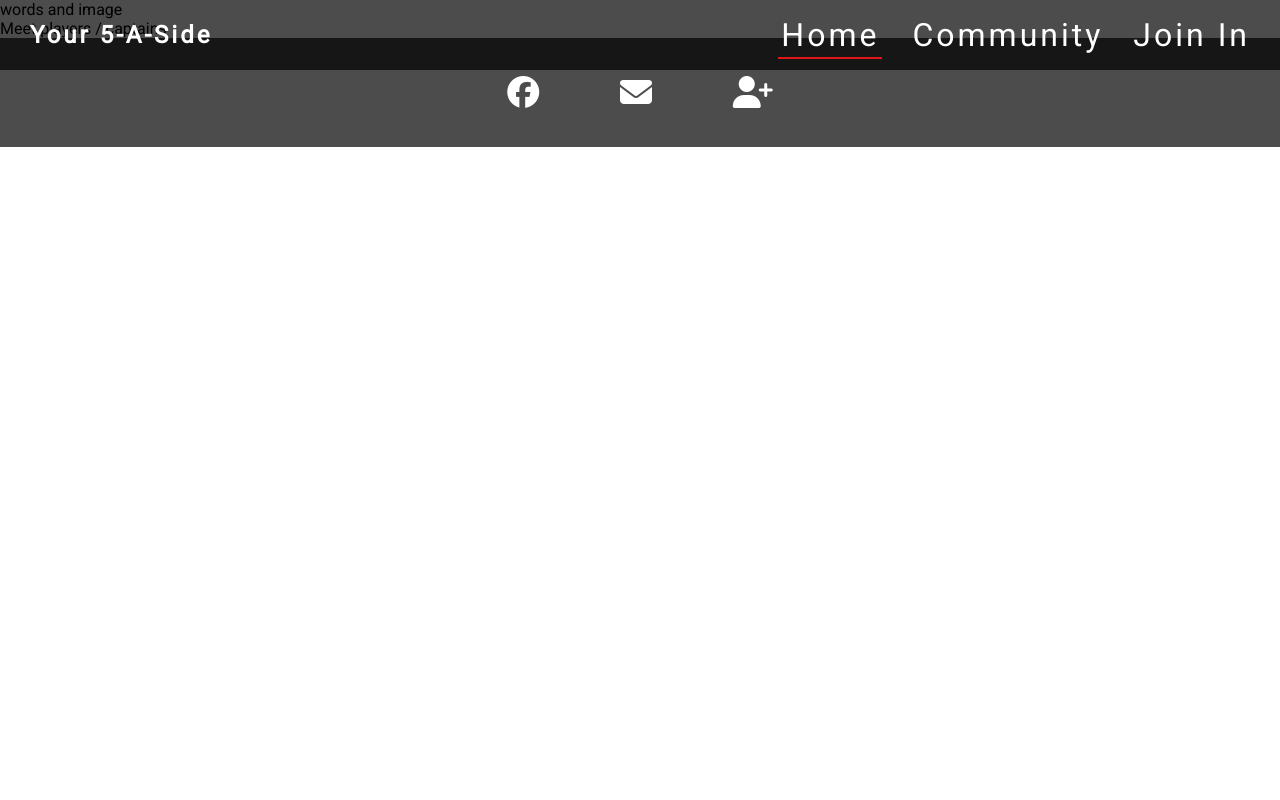
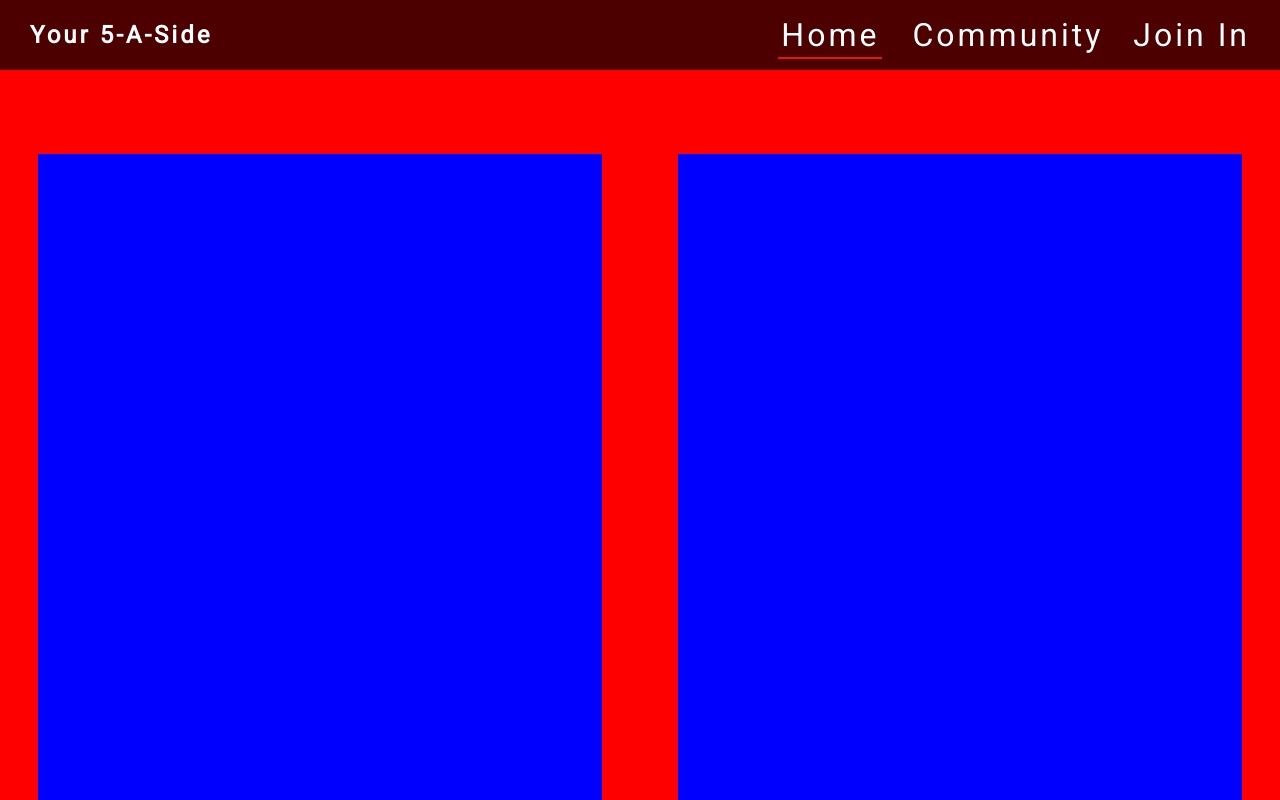
Before and after one commit to JJNod88/PP1_html_css, a plain HTML site: page community.html in a window 1280 px wide. Shown: the top 800 px of the page. Drawn offline with Linux system fonts and the light colour scheme.

Commit message:
Section and IDs crested, div styled

```diff
--- a/assets/css/style.css
+++ b/assets/css/style.css
@@ -149,7 +149,6 @@ h1, h2, h3 {
     display: flex;
     align-items: center;
     justify-content: center;
-    color:
 }
 
 #second-section div {
@@ -387,3 +386,26 @@ footer {
     padding: 3%;
     font-size: 200%;
 }
+
+/* community first section */
+
+#quote-image {
+    height: 900px;
+    width: 100%;
+    color: rgb(0,43,0);
+    margin-top: 0;
+    display: flex;
+    align-items: center;
+    justify-content: center;
+    background-color: red;
+}
+
+#quote-image div {
+    flex: 1;
+    background-color: blue;
+    height: 80%;
+    margin-top: 10%;
+    margin-left: 3%;
+    margin-right: 3%;
+    text-align: center;
+}
--- a/community.html
+++ b/community.html
@@ -31,8 +31,11 @@
         </nav>
     </header>
 
-    <section>
-        words and image
+    <section id="quote-image">
+        <div id="comm-quote">
+        </div>
+        <div id="comm-image">
+        </div>
     </section>
     <section>
         Meet players / captains
```
